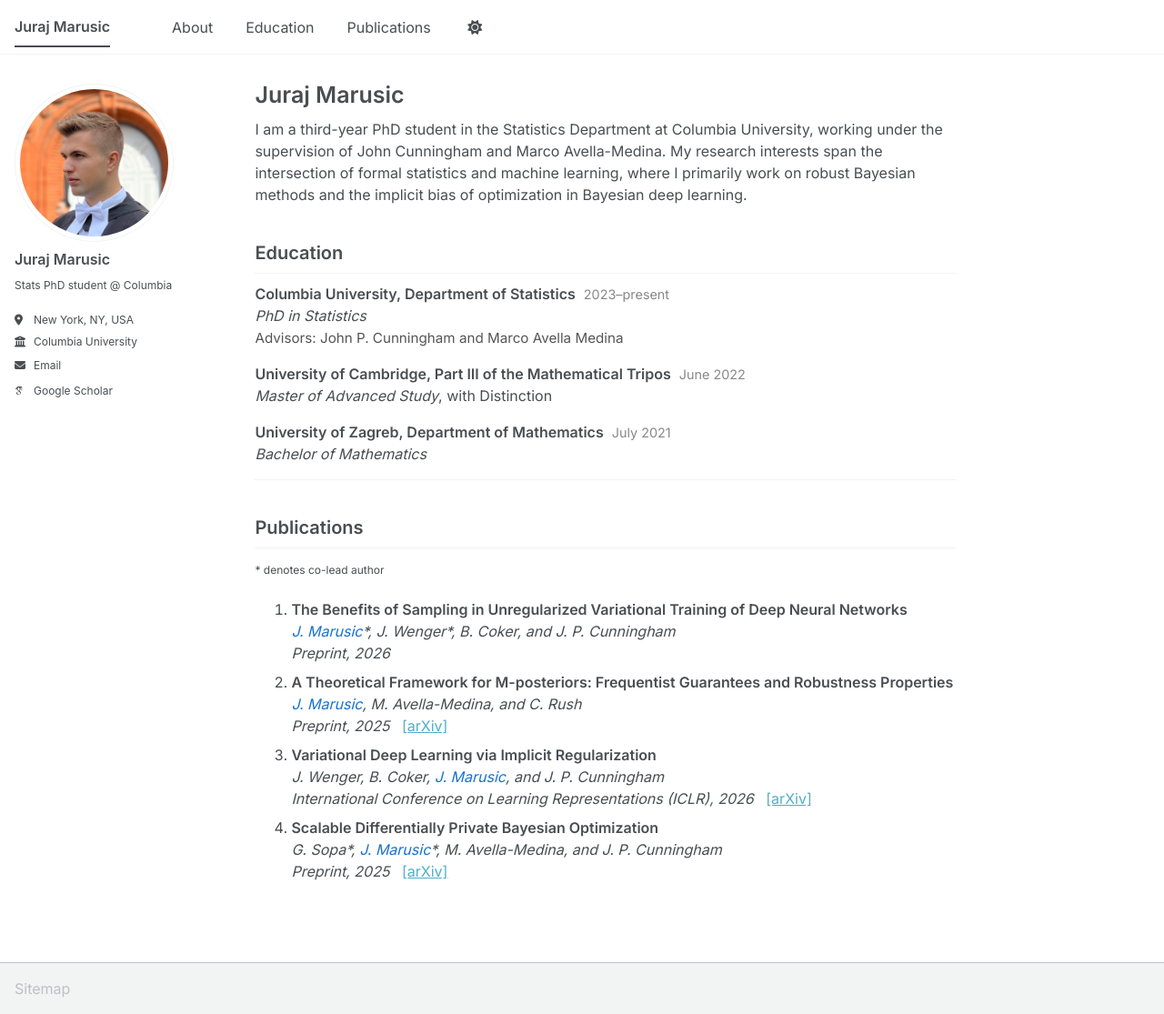
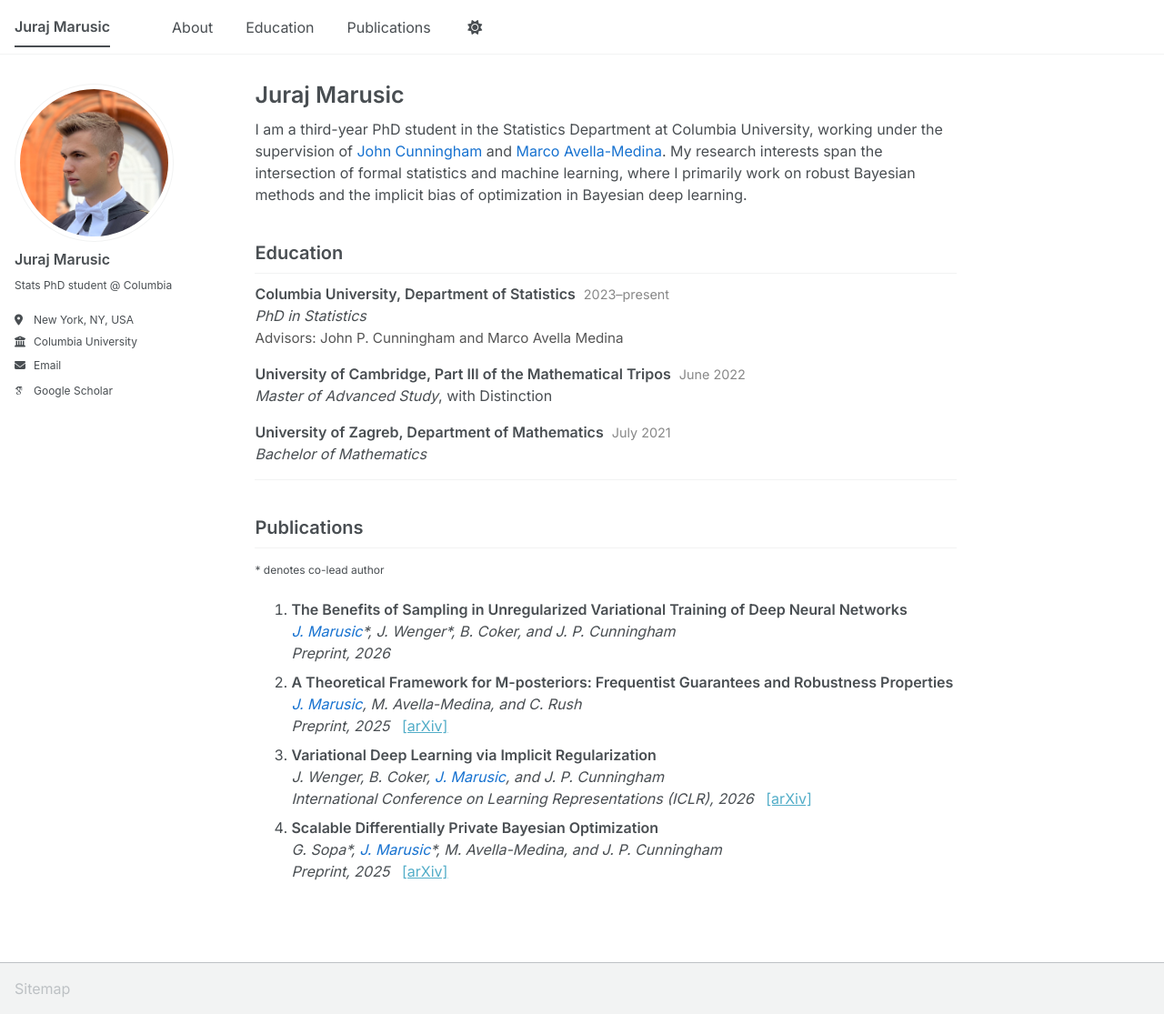
Before and after one commit to JurajMarusic/jurajmarusic.github.io, a Jekyll site: the page built from _pages/about.md, in a window 1280 px wide and 1115 px high. Shown: the whole window at 91% size. Built offline with Jekyll 4.4.1, drawn with Linux system fonts in a browser that asks for light colours; some web fonts are replaced; a script bundle is joined from its source files by our own code; library files that are not in the unit come from our copies.

Commit message:
Update about.md

```diff
--- a/_pages/about.md
+++ b/_pages/about.md
@@ -7,7 +7,7 @@
   - /about.html
 ---
 
-I am a third-year PhD student in the Statistics Department at Columbia University, working under the supervision of John Cunningham and Marco Avella-Medina. My research interests span the intersection of formal statistics and machine learning, where I primarily work on robust Bayesian methods and the implicit bias of optimization in Bayesian deep learning.
+I am a third-year PhD student in the Statistics Department at Columbia University, working under the supervision of <span style="color:#1772d0">John Cunningham</span> and <span style="color:#1772d0">Marco Avella-Medina</span>. My research interests span the intersection of formal statistics and machine learning, where I primarily work on robust Bayesian methods and the implicit bias of optimization in Bayesian deep learning.
 
 ## Education
 
```
